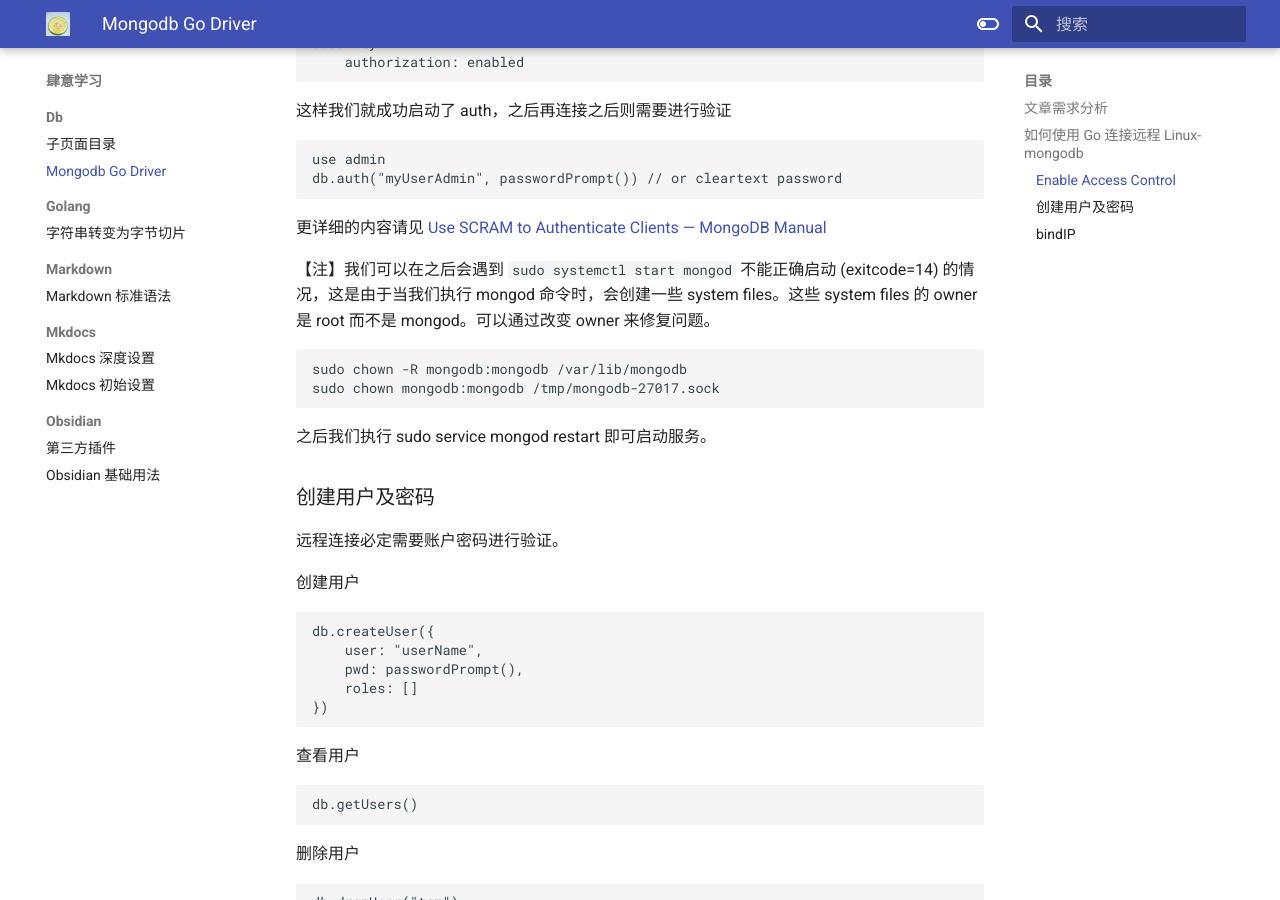
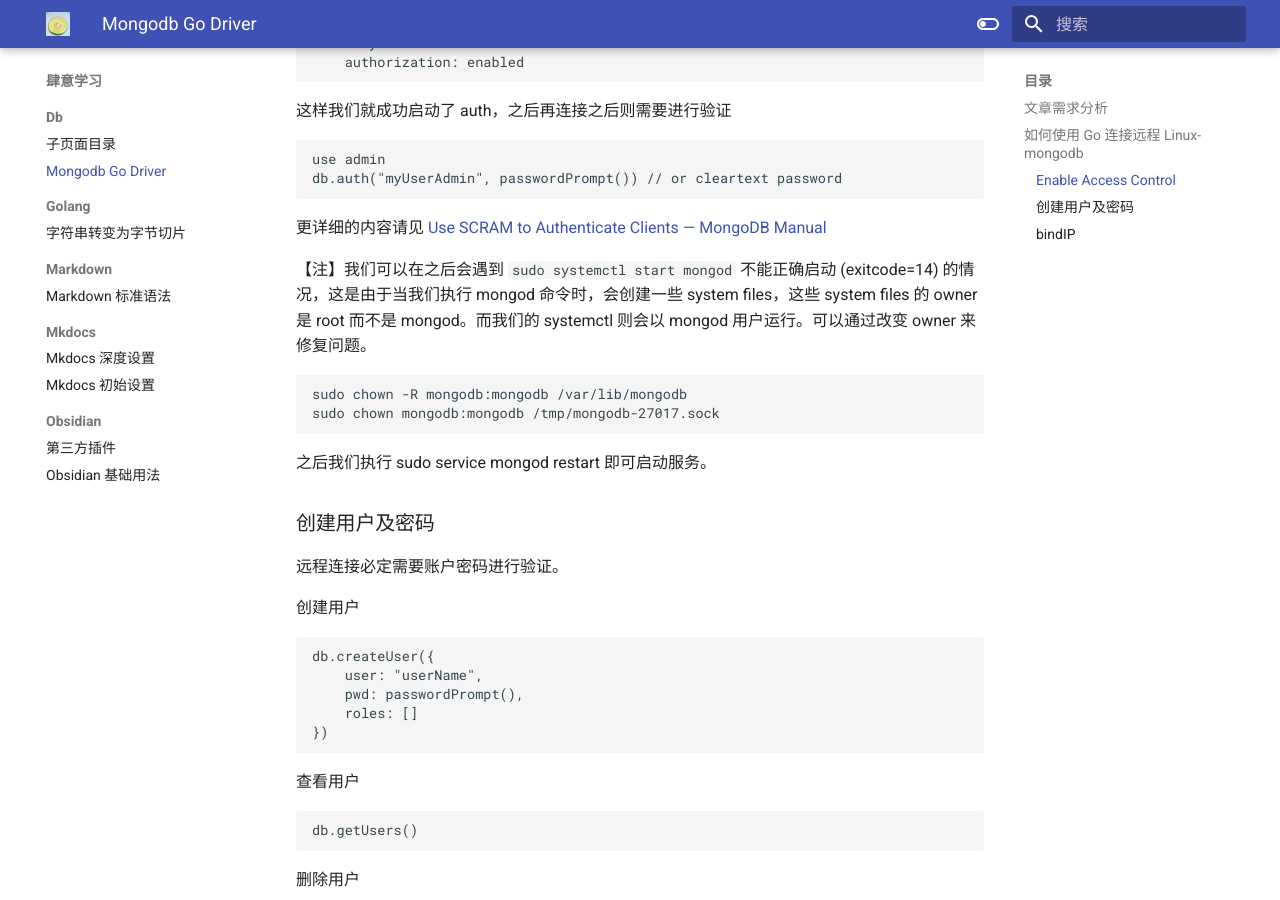
Before and after one commit to Apostle-lemon/Apostle-lemon.github.io, an MkDocs documentation site: the page built from docs/肆意学习/db/mongodb Go Driver.md, in a window 1280 px wide and 900 px high, scrolled down 1760 px. Built offline with MkDocs 1.6.1 and Material for MkDocs 9.7.7, drawn with Linux system fonts in a browser that asks for light colours.

Commit message:
vault backup: 2022-10-31 12:51:45
Affected files:
docs/肆意学习/db/mongodb Go Driver.md

````diff
--- a/docs/肆意学习/db/mongodb Go Driver.md
+++ b/docs/肆意学习/db/mongodb Go Driver.md
@@ -87,7 +87,7 @@
 
 更详细的内容请见 [Use SCRAM to Authenticate Clients — MongoDB Manual](https://www.mongodb.com/docs/manual/tutorial/configure-scram-client-authentication/)
 
-【注】我们可以在之后会遇到 `sudo systemctl start mongod` 不能正确启动 (exitcode=14) 的情况，这是由于当我们执行 mongod 命令时，会创建一些 system files。这些 system files 的 owner 是 root 而不是 mongod。可以通过改变 owner 来修复问题。
+【注】我们可以在之后会遇到 `sudo systemctl start mongod` 不能正确启动 (exitcode=14) 的情况，这是由于当我们执行 mongod 命令时，会创建一些 system files，这些 system files 的 owner 是 root 而不是 mongod。而我们的 systemctl 则会以 mongod 用户运行。可以通过改变 owner 来修复问题。
 
 ```
 sudo chown -R mongodb:mongodb /var/lib/mongodb
````
